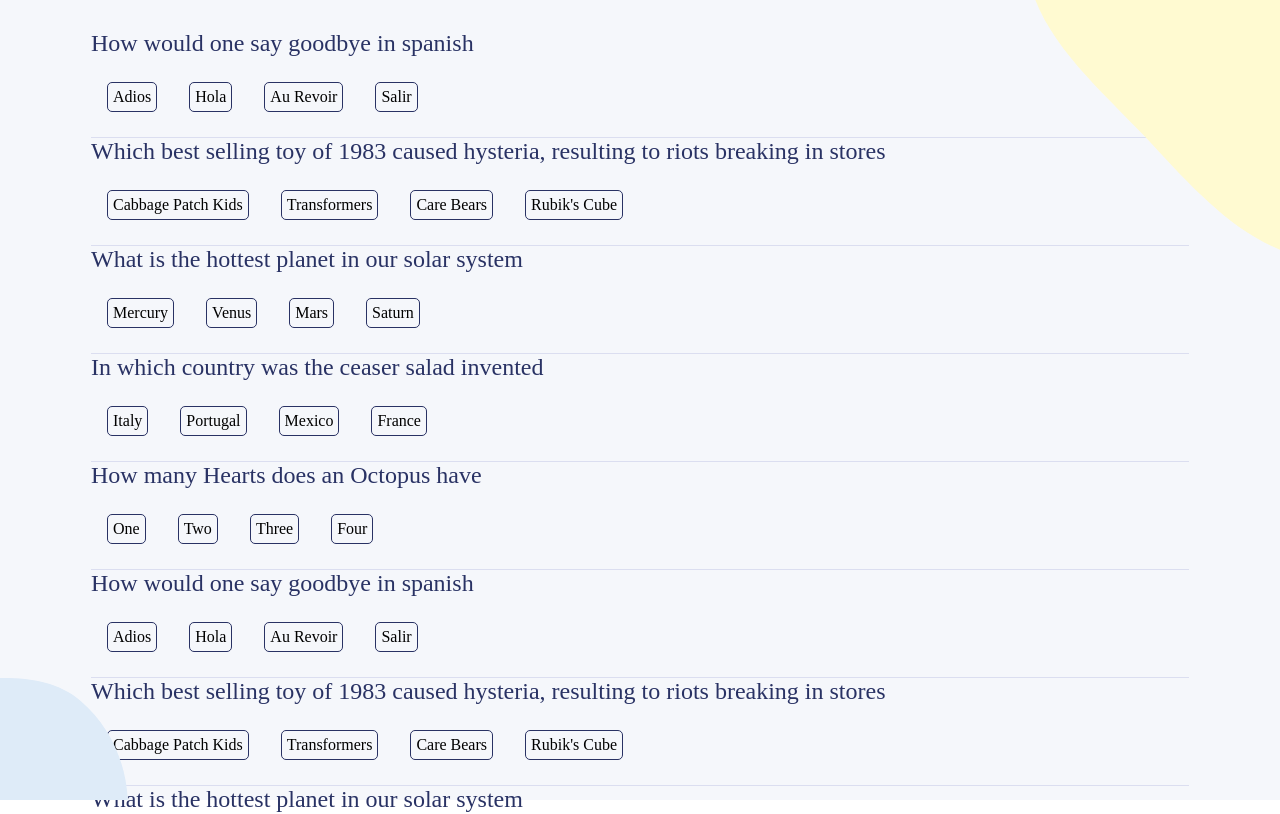
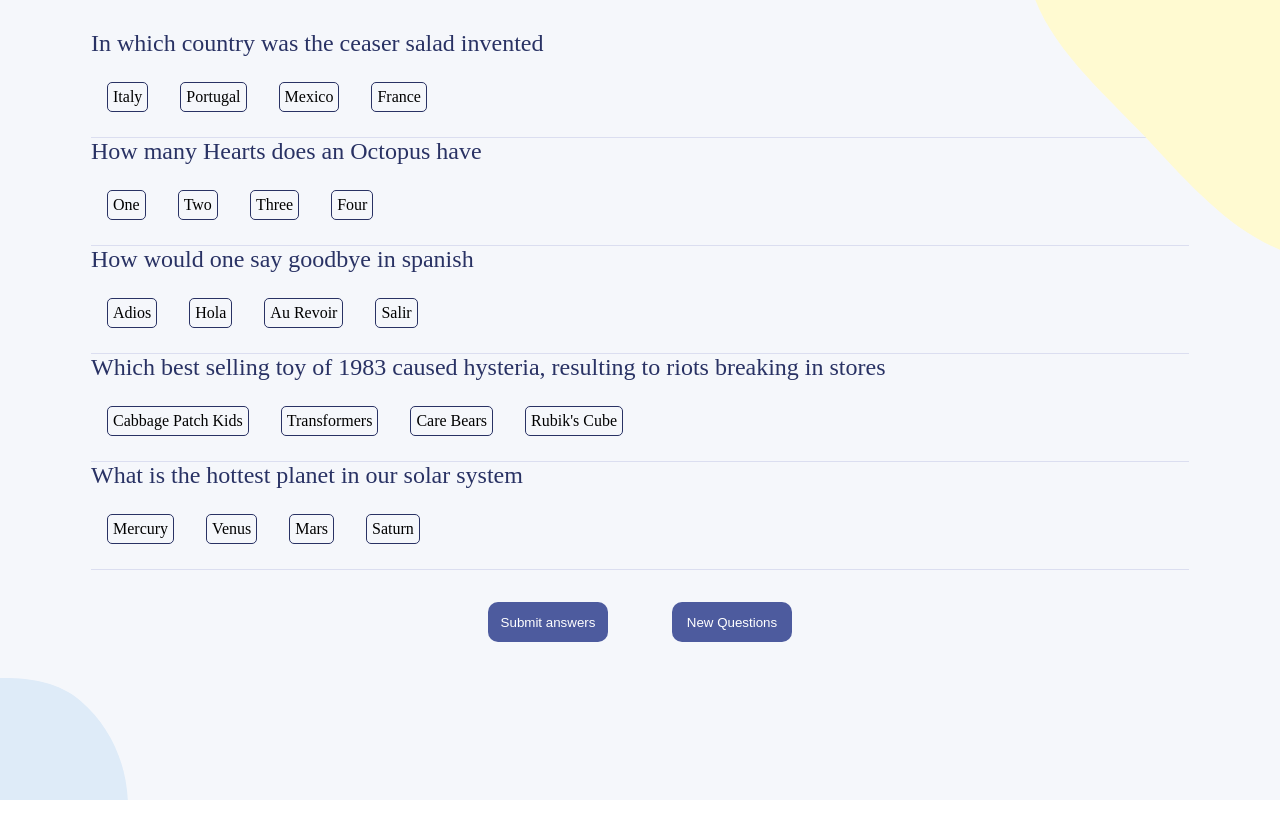
Before and after one commit to Stephen-Kimoi/quizzical, a React (Vite) app: page /game in a window 1280 px wide. Shown: the top 814 px of the page. Built offline with nearby package versions, Linux system fonts and the light colour scheme.

Commit message:
rectifying the settingQuestions function

```diff
--- a/src/App.jsx
+++ b/src/App.jsx
@@ -30,19 +30,6 @@ function App() {
     backgroundColor: hold ? "#b7c0ec" : "",
   }
 
-  const randomNumber = () => {
-    return Math.floor(Math.random() * 5)
-  }
-
-  console.log("Random number: ", randomNumber())
-
-
-  const slicedNumber = () => {
-    return (randomNumber() + 5) + 1;
-  }
-
-  console.log("Sliced number: ", slicedNumber())
-
   function chooseAnswers(answer) {
     setHold(current => !current);
     setChoosenAnswers(prevAnswers => [...prevAnswers, answer])
@@ -54,15 +41,16 @@ function App() {
     //   } :
     //   question
     // }))
-    console.log(hold)
 
   }
 
   function settingQuestions() {
-    setQuestionsDiv();
-    setAnswers([]);
 
-    let selectedQuestions = questions.slice(randomNumber(), slicedNumber());
+    let randomNum = Math.floor(Math.random() * 5);
+    let slicedNum = randomNum + 5;
+    let selectedQuestions = questions.slice(randomNum, slicedNum);
+
+
     setAnswers(
       selectedQuestions.forEach( (question) => {
         answers.push(question.answer)
@@ -90,7 +78,7 @@ function App() {
 
   useEffect( () => {
     settingQuestions();
-  }, [])
+  }, [questions])
 
   function settingAnswers() {
     selectedQuestions.forEach( question => {
@@ -126,8 +114,6 @@ function App() {
       <Quiz
         questions={questions}
         answers={answers}
-        randomNumber={randomNumber}
-        slicedNumber={slicedNumber}
         questionsDiv={questionsDiv}
         settingQuestions={settingQuestions}
         submitAnswers={submitAnswers}
```
